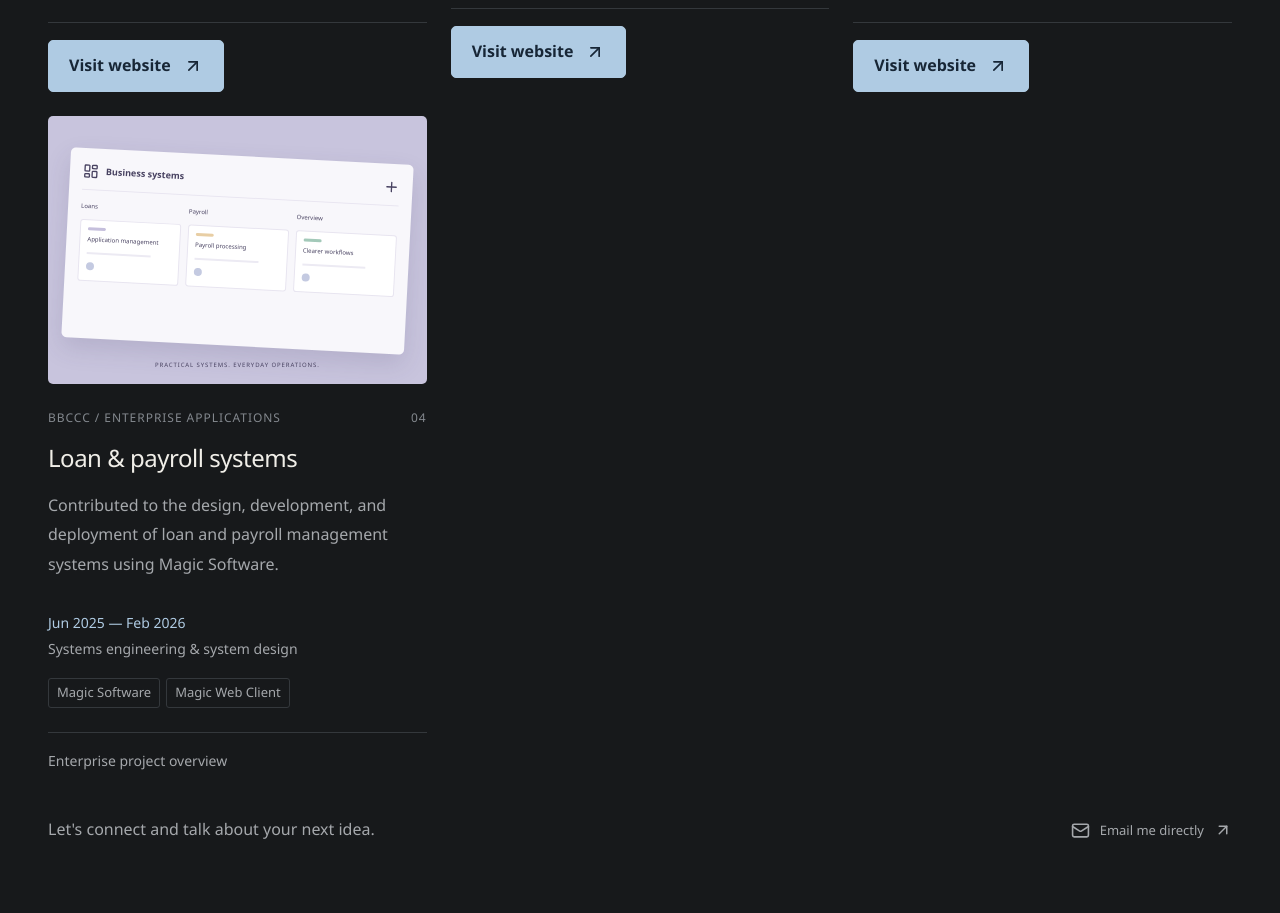
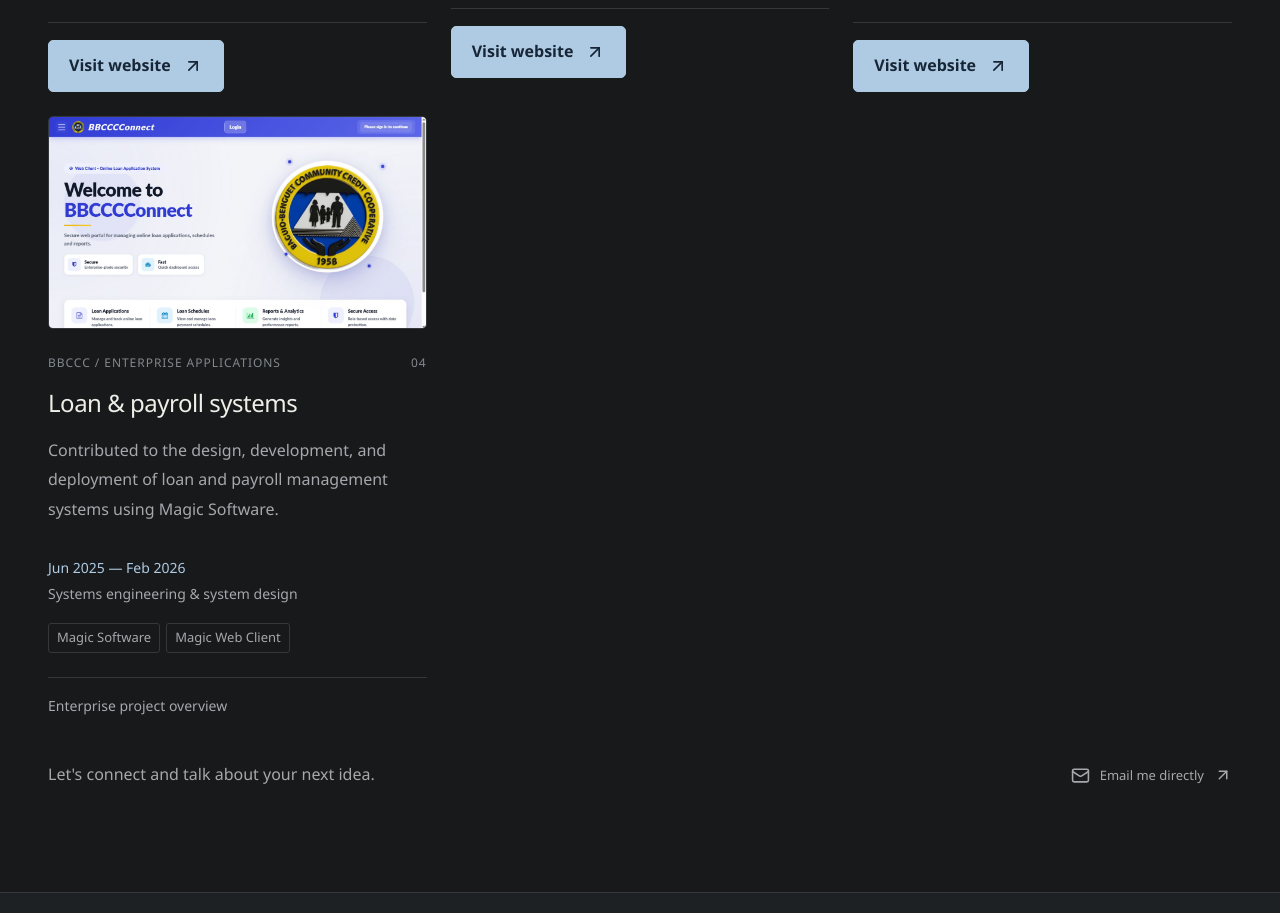
Before and after one commit to kcrosita23/myportfolio, a React (Vite) app: page / in a window 1280 px wide. Shown: the part 1691-2604 px from the top of the page. Built offline with nearby package versions, Linux system fonts and the light colour scheme.

Commit message:
Use BBCCCConnect landing page for enterprise project preview

```diff
--- a/src/components/ProjectsSection.jsx
+++ b/src/components/ProjectsSection.jsx
@@ -1,20 +1,13 @@
-import { ArrowUpRight, Mail, LayoutDashboard, Plus } from "lucide-react";
+import { ArrowUpRight, Mail } from "lucide-react";
 import { profile, projects } from "../data/portfolio";
 
 function ProjectCover({ project }) {
-  const preview = project.image ? (
-    <img src={project.image} alt={`${project.title} landing page`} width="1265" height="712" loading="lazy" decoding="async" />
-  ) : (
-    <div className="cover-tasks" style={{ height: "100%" }} aria-hidden="true"><div className="task-window">
-      <div className="task-header"><span><LayoutDashboard size={16} /> Business systems</span><Plus size={16} /></div>
-      <div className="task-columns">{["Loans", "Payroll", "Overview"].map((name, i) => <div key={name}><span className="task-column-name">{name}</span><div className={`mini-task task-${i}`}><span /><strong>{["Application management", "Payroll processing", "Clearer workflows"][i]}</strong><div className="task-lines" /><i /></div></div>)}</div>
-    </div><span className="cover-caption">PRACTICAL SYSTEMS. EVERYDAY OPERATIONS.</span></div>
-  );
+  const preview = <img src={project.image} alt={`${project.title} landing page`} width="1265" height="712" loading="lazy" decoding="async" />;
   return project.website ? (
     <a className="project-cover project-screenshot" href={project.website} target="_blank" rel="noopener noreferrer" aria-label={`Visit ${project.title} website (opens in a new tab)`}>
       {preview}<span className="project-image-action">Visit website <ArrowUpRight size={18} /></span>
     </a>
-  ) : <div className={project.image ? "project-cover project-screenshot" : "project-cover project-illustration"}>{preview}</div>;
+  ) : <div className="project-cover project-screenshot">{preview}</div>;
 }
 export default function ProjectsSection() {
   return (
--- a/src/data/portfolio.js
+++ b/src/data/portfolio.js
@@ -1,3 +1,4 @@
+import bbcccconnect from "../assets/projects/bbcccconnect.jpg";
 import surgicalOncology from "../assets/projects/surgical-oncology.jpg";
 import kalinaw from "../assets/projects/kalinaw.jpg";
 import eci from "../assets/projects/eci.jpg";
@@ -54,7 +55,7 @@ export const projects = [
   {
     id: "business-systems", number: "04", title: "Loan & payroll systems", category: "BBCCC / Enterprise applications",
     description: "Contributed to the design, development, and deployment of loan and payroll management systems using Magic Software.",
-    tech: ["Magic Software", "Magic Web Client"], cover: "systems", period: "Jun 2025 — Feb 2026", contribution: "Systems engineering & system design", status: "Enterprise project overview",
+    tech: ["Magic Software", "Magic Web Client"], image: bbcccconnect, period: "Jun 2025 — Feb 2026", contribution: "Systems engineering & system design", status: "Enterprise project overview",
   },
 ];
 
```
Also changed, not shown: src/assets/projects/bbcccconnect.jpg (added), 1 other file (tests, documents, lock files or other folders).
